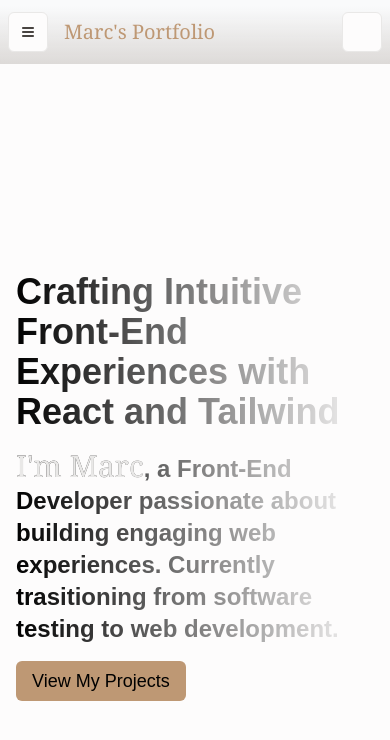
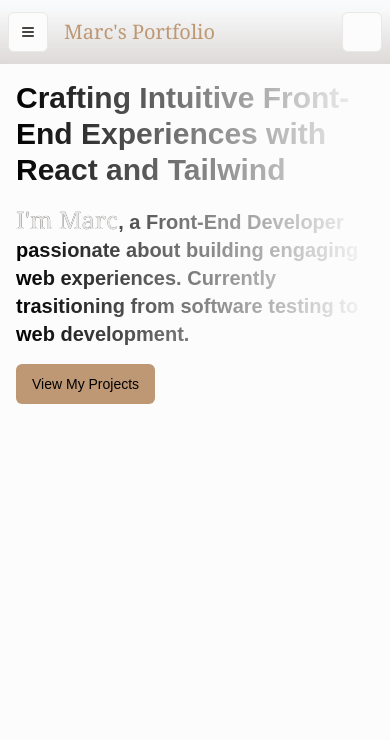
Before and after one commit to Crambeary/personal-portfolio, a Next.js app: page / in a window 390 px wide. Shown: the top 740 px of the page. Built offline with nearby package versions, Linux system fonts and the light colour scheme; what tailwindcss-motion would draw is missing.

Commit message:
fix: better font size on mobile

```diff
--- a/app/page.tsx
+++ b/app/page.tsx
@@ -4,14 +4,14 @@
 export default function Home() {
   return (
     <>
-      <div className="flex h-screen w-full flex-col justify-center">
-        <div className="justify-center text-left mx-4 sm:ml-24">
-          <h1 className="text-4xl font-bold motion-preset-blur-right bg-gradient-to-r from-black dark:from-primary dark:to-gray-400 bg-clip-text text-transparent">
+      <div className="flex w-full flex-col justify-center">
+        <div className="justify-center text-left my-4 sm:my-64 mx-4 sm:ml-24">
+          <h1 className="text-3xl sm:text-5xl font-bold motion-preset-blur-right bg-gradient-to-r from-black dark:from-primary dark:to-gray-400 bg-clip-text text-transparent">
             Crafting Intuitive Front-End Experiences with React and Tailwind
           </h1>
           <div>
-            <h2 className="text-2xl mt-4 font-bold motion-delay-200 motion-preset-blur-right bg-gradient-to-r from-black dark:from-primary dark:to-gray-400 bg-clip-text text-transparent">
-              <span className="text-3xl text-border font-serif font-normal">
+            <h2 className="text-xl sm:text-2xl mt-4 font-bold motion-delay-200 motion-preset-blur-right bg-gradient-to-r from-black dark:from-primary dark:to-gray-400 bg-clip-text text-transparent">
+              <span className="text-2xl sm:text-3xl text-border font-serif font-normal">
                 I&apos;m Marc
               </span>
               , a Front-End Developer passionate about building engaging web
@@ -20,7 +20,7 @@
             </h2>
           </div>
           <Button
-            className="mt-4 text-lg motion-delay-300 -motion-translate-x-in-150 motion-preset-blur-right"
+            className="mt-4 sm:text-lg motion-delay-300 -motion-translate-x-in-150 motion-preset-blur-right"
             asChild
           >
             <Link href="/projects">View My Projects</Link>
```
